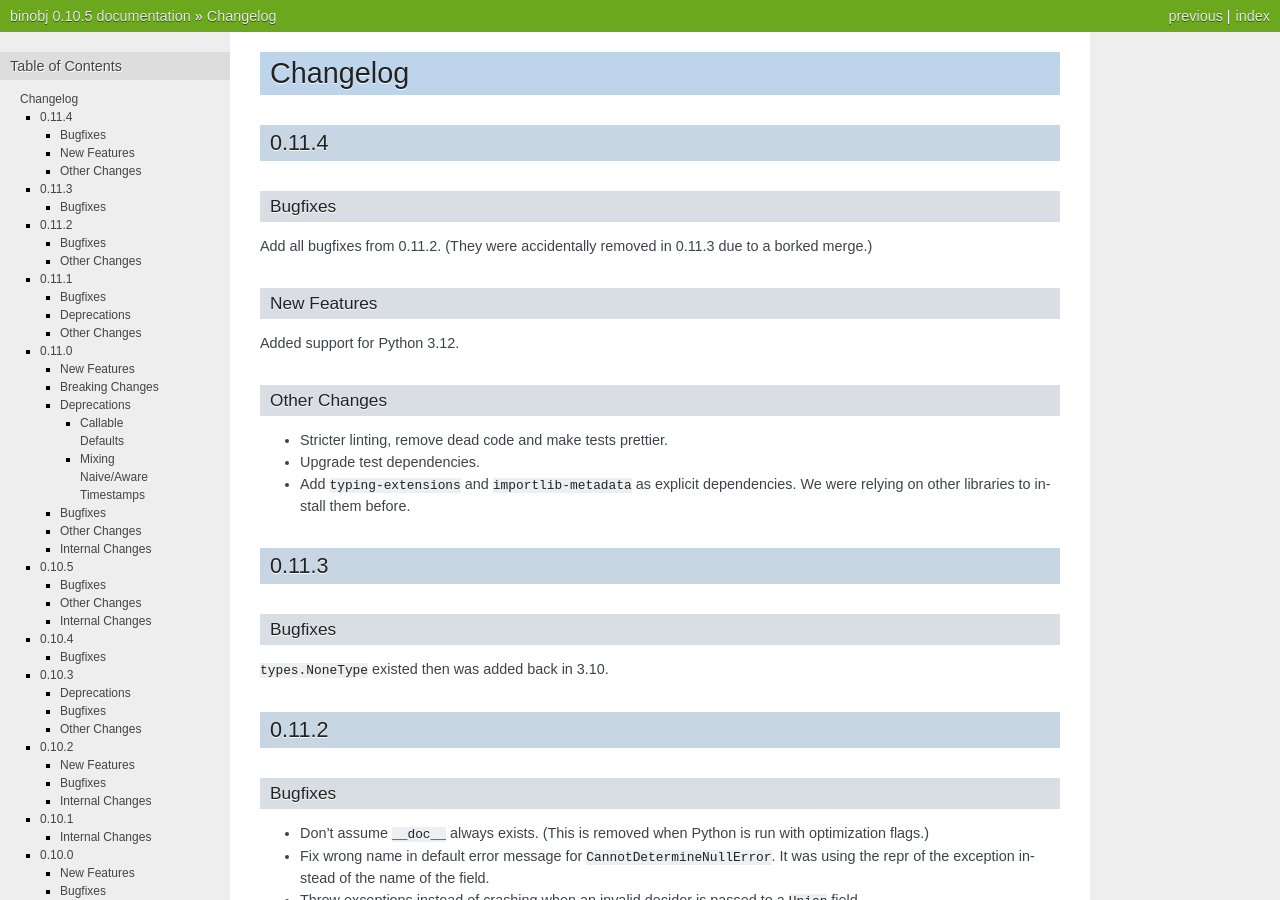
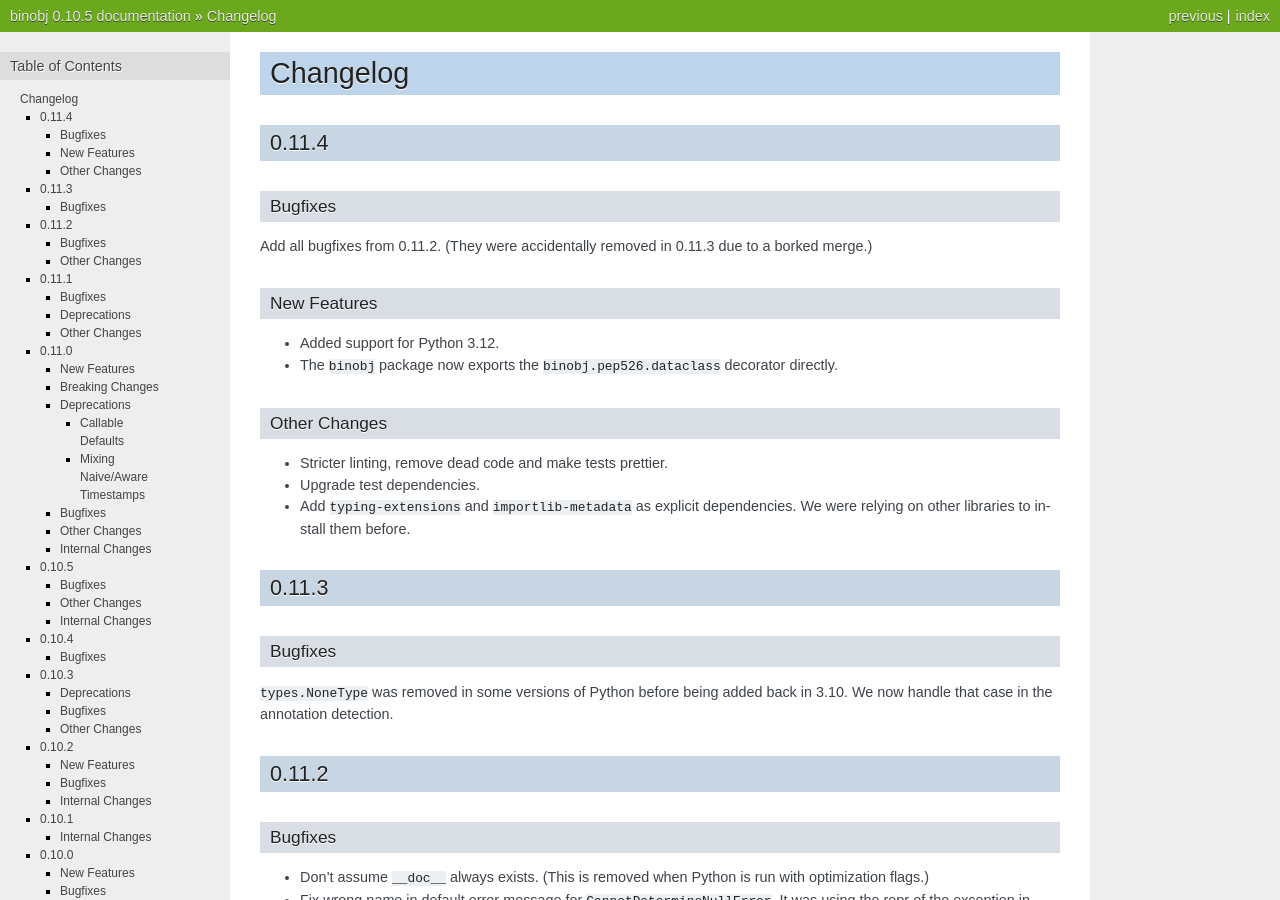
Before and after one commit to dargueta/binobj, a Sphinx documentation site: the page built from docs/source/CHANGELOG.rst, in a window 1280 px wide and 900 px high. Built offline with Sphinx 7.4.7, drawn with Linux system fonts in a browser that asks for light colours.

Commit message:
Update changelog

```diff
--- a/docs/source/CHANGELOG.rst
+++ b/docs/source/CHANGELOG.rst
@@ -13,7 +13,9 @@
 New Features
 ~~~~~~~~~~~~
 
-Added support for Python 3.12.
+* Added support for Python 3.12.
+* The ``binobj`` package now exports the ``binobj.pep526.dataclass`` decorator
+  directly.
 
 Other Changes
 ~~~~~~~~~~~~~
@@ -29,7 +31,8 @@
 Bugfixes
 ~~~~~~~~
 
-``types.NoneType`` existed then was added back in 3.10.
+``types.NoneType`` was removed in some versions of Python before being added back
+in 3.10. We now handle that case in the annotation detection.
 
 0.11.2
 ------
```
